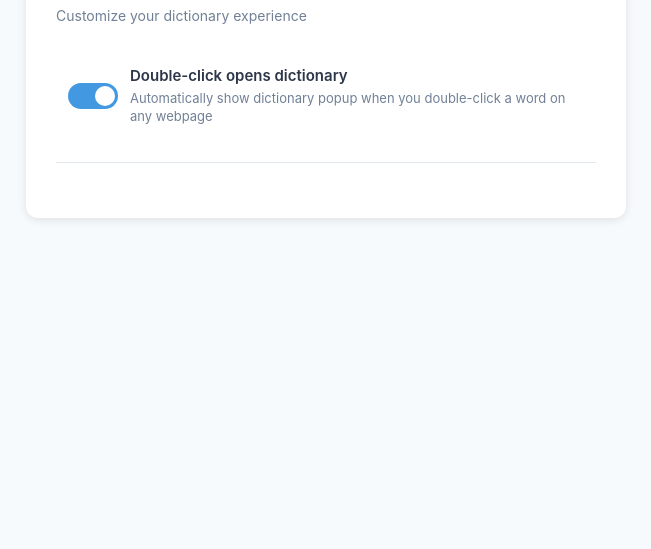
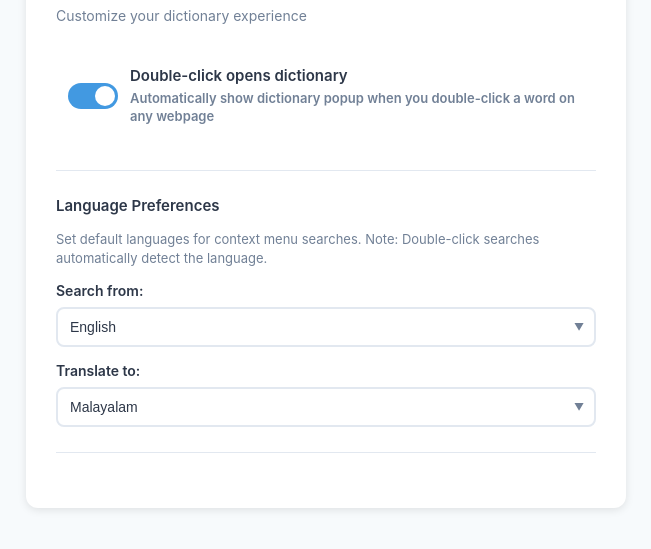
Before and after one commit to beniza/olam-chrome-extension, a browser extension: page options.html in a window 1280 px wide. Shown: the part 107-656 px from the top of the page, without its empty margins (314-965 px from the left). Drawn offline with Linux system fonts and the light colour scheme.

Commit message:
Add language preference settings to options page
- Added 'Search from' and 'Translate to' language dropdowns
- Support English <-> Malayalam language selection
- Settings saved automatically on change
- UI styled consistently with existing options page
- Used by context menu searches (double-click auto-detects)

```diff
--- a/options.html
+++ b/options.html
@@ -124,6 +124,60 @@
       line-height: 1.4;
     }
 
+    .select-wrapper {
+      position: relative;
+      width: 100%;
+    }
+
+    select {
+      width: 100%;
+      padding: 10px 36px 10px 12px;
+      font-size: 14px;
+      border: 2px solid #e2e8f0;
+      border-radius: 8px;
+      background: white;
+      color: #2d3748;
+      cursor: pointer;
+      appearance: none;
+      transition: border-color 0.2s;
+    }
+
+    select:hover {
+      border-color: #cbd5e0;
+    }
+
+    select:focus {
+      outline: none;
+      border-color: #4299e1;
+    }
+
+    .select-wrapper::after {
+      content: '▼';
+      position: absolute;
+      right: 12px;
+      top: 50%;
+      transform: translateY(-50%);
+      pointer-events: none;
+      color: #718096;
+      font-size: 10px;
+    }
+
+    .form-group {
+      margin-bottom: 15px;
+    }
+
+    .form-group:last-child {
+      margin-bottom: 0;
+    }
+
+    label {
+      display: block;
+      font-weight: 600;
+      font-size: 14px;
+      margin-bottom: 8px;
+      color: #2d3748;
+    }
+
     .status {
       padding: 12px 20px;
       background: #c6f6d5;
@@ -166,6 +220,35 @@
       </label>
     </div>
 
+    <div class="setting-group">
+      <div class="setting-info">
+        <div class="setting-title" style="margin-bottom: 15px;">Language Preferences</div>
+        <div class="setting-description" style="margin-bottom: 15px;">
+          Set default languages for context menu searches. Note: Double-click searches automatically detect the language.
+        </div>
+
+        <div class="form-group">
+          <label for="fromLanguage">Search from:</label>
+          <div class="select-wrapper">
+            <select id="fromLanguage">
+              <option value="english">English</option>
+              <option value="malayalam">Malayalam</option>
+            </select>
+          </div>
+        </div>
+
+        <div class="form-group">
+          <label for="toLanguage">Translate to:</label>
+          <div class="select-wrapper">
+            <select id="toLanguage">
+              <option value="malayalam">Malayalam</option>
+              <option value="english">English</option>
+            </select>
+          </div>
+        </div>
+      </div>
+    </div>
+
     <div id="status" class="status">Settings saved!</div>
   </div>
 
--- a/options.js
+++ b/options.js
@@ -1,26 +1,45 @@
 // Options page script
 document.addEventListener('DOMContentLoaded', function() {
   const doubleClickCheckbox = document.getElementById('doubleClickEnabled');
+  const fromLanguageSelect = document.getElementById('fromLanguage');
+  const toLanguageSelect = document.getElementById('toLanguage');
   const statusDiv = document.getElementById('status');
 
   // Load saved settings
-  chrome.storage.sync.get(['doubleClickEnabled'], function(result) {
+  chrome.storage.sync.get(['doubleClickEnabled', 'fromLanguage', 'toLanguage'], function(result) {
     // Default to true if not set
     doubleClickCheckbox.checked = result.doubleClickEnabled !== false;
+
+    // Set language preferences (defaults: english -> malayalam)
+    fromLanguageSelect.value = result.fromLanguage || 'english';
+    toLanguageSelect.value = result.toLanguage || 'malayalam';
   });
 
-  // Save settings when changed
+  // Show status message helper
+  function showStatus() {
+    statusDiv.classList.add('show');
+    setTimeout(function() {
+      statusDiv.classList.remove('show');
+    }, 2000);
+  }
+
+  // Save settings when double-click checkbox changes
   doubleClickCheckbox.addEventListener('change', function() {
-    const enabled = doubleClickCheckbox.checked;
+    chrome.storage.sync.set({
+      doubleClickEnabled: doubleClickCheckbox.checked
+    }, showStatus);
+  });
 
+  // Save settings when language preferences change
+  fromLanguageSelect.addEventListener('change', function() {
     chrome.storage.sync.set({
-      doubleClickEnabled: enabled
-    }, function() {
-      // Show status message
-      statusDiv.classList.add('show');
-      setTimeout(function() {
-        statusDiv.classList.remove('show');
-      }, 2000);
-    });
+      fromLanguage: fromLanguageSelect.value
+    }, showStatus);
+  });
+
+  toLanguageSelect.addEventListener('change', function() {
+    chrome.storage.sync.set({
+      toLanguage: toLanguageSelect.value
+    }, showStatus);
   });
 });
```
